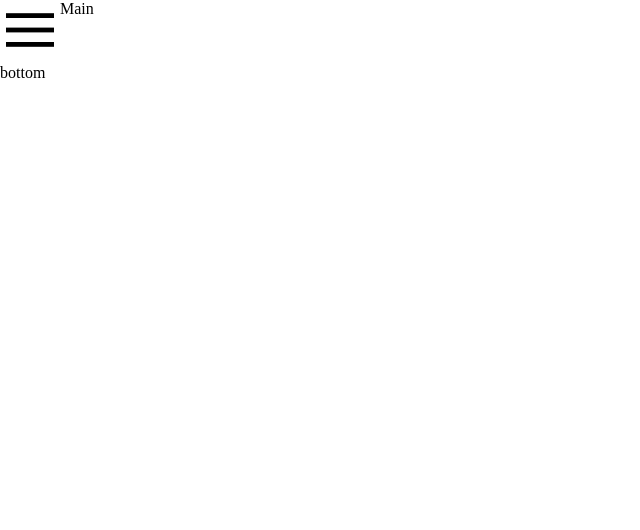
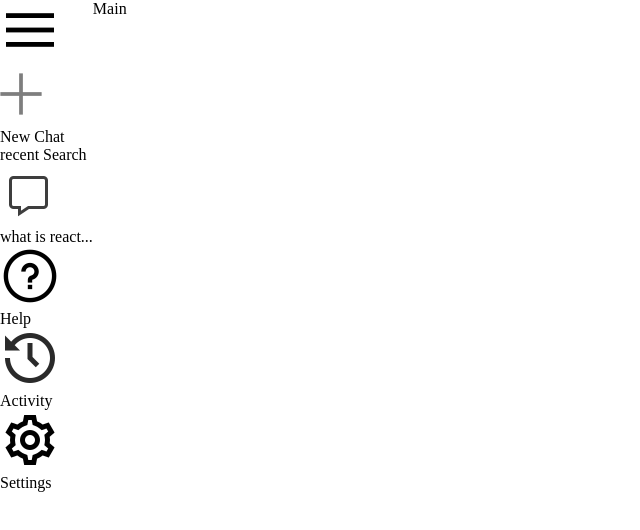
Before and after one commit to Naeem-khndkar55/Gpt-clone, a React (Vite) app in the folder gpt-clone/: page / in a window 1280 px wide. Shown: the top 530 px of the page, without its empty margins (0-640 px from the left). Built offline with nearby package versions, Linux system fonts and the light colour scheme.

Commit message:
sidebar html has hasbeen created

```diff
--- a/gpt-clone/src/sidebar/Sidebar.jsx
+++ b/gpt-clone/src/sidebar/Sidebar.jsx
@@ -5,9 +5,33 @@
   return (
     <div className="sidebar">
       <div className="top">
-        <img src={assets.menu_icon} alt="" />
+        <img className="menu" src={assets.menu_icon} alt="" />
+        <div className="new-chat">
+          <img src={assets.plus_icon} alt="" />
+          <p>New Chat</p>
+        </div>
+        <div className="recent">
+          <p className="recet-title">recent Search</p>
+          <div className="recent-entry">
+            <img src={assets.message_icon} alt="" />
+            <p>what is react...</p>
+          </div>
+        </div>
       </div>
-      <div className="bottom">bottom</div>
+      <div className="bottom">
+        <div className="bottom-item recent-entry">
+          <img src={assets.question_icon} alt="" />
+          <p>Help</p>
+        </div>
+        <div className="bottom-item recent-entry">
+          <img src={assets.history_icon} alt="" />
+          <p>Activity</p>
+        </div>
+        <div className="bottom-item recent-entry">
+          <img src={assets.setting_icon} alt="" />
+          <p>Settings</p>
+        </div>
+      </div>
     </div>
   );
 };
```
